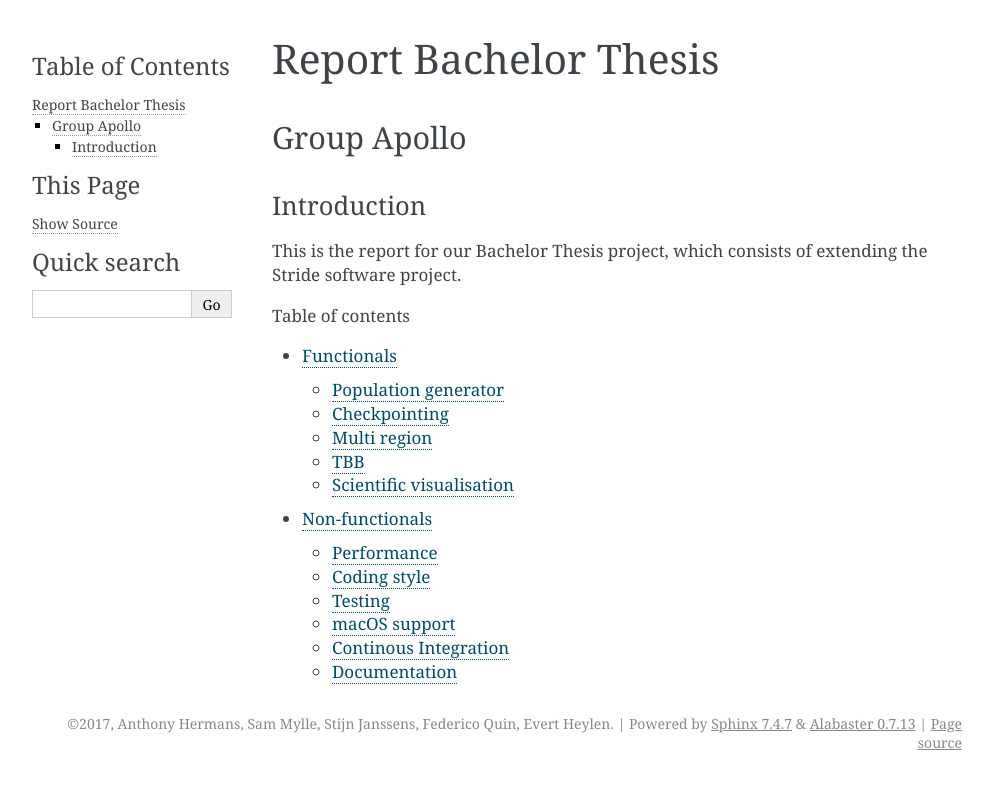
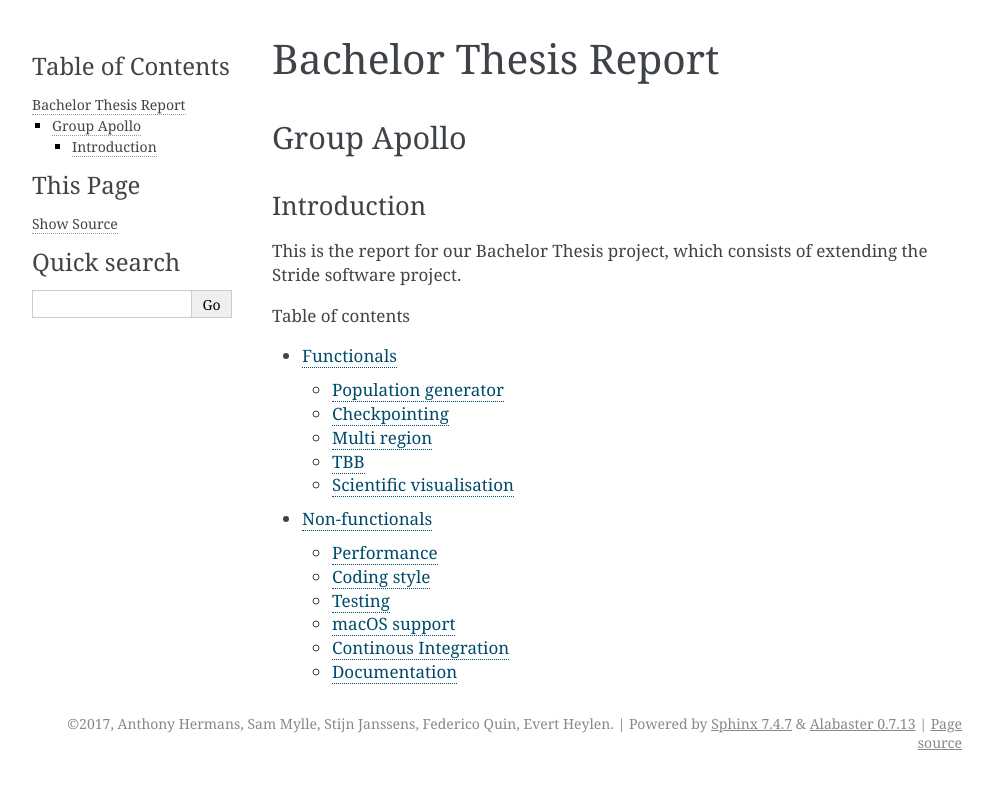
Before and after one commit to Stride-Apollo/Stride-Report, a Sphinx documentation site: the page built from source/index.rst, in a window 1280 px wide. Shown: the top 789 px of the page, without its empty margins (148-1141 px from the left). Built offline with Sphinx 7.4.7, drawn with Linux system fonts in a browser that asks for light colours.

Commit message:
rename header

```diff
--- a/source/index.rst
+++ b/source/index.rst
@@ -4,12 +4,11 @@
    contain the root `toctree` directive.
 
 ========================
- Report Bachelor Thesis
+ Bachelor Thesis Report
 ========================
 --------------
  Group Apollo
 --------------
-
 
 Introduction
 ============
```
